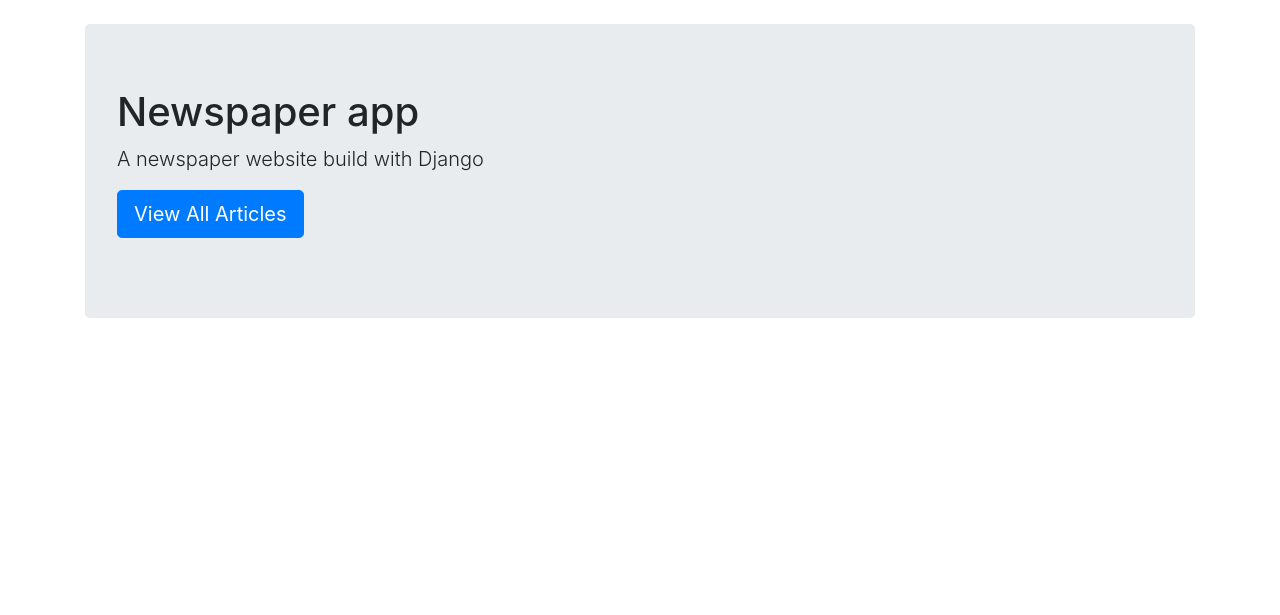
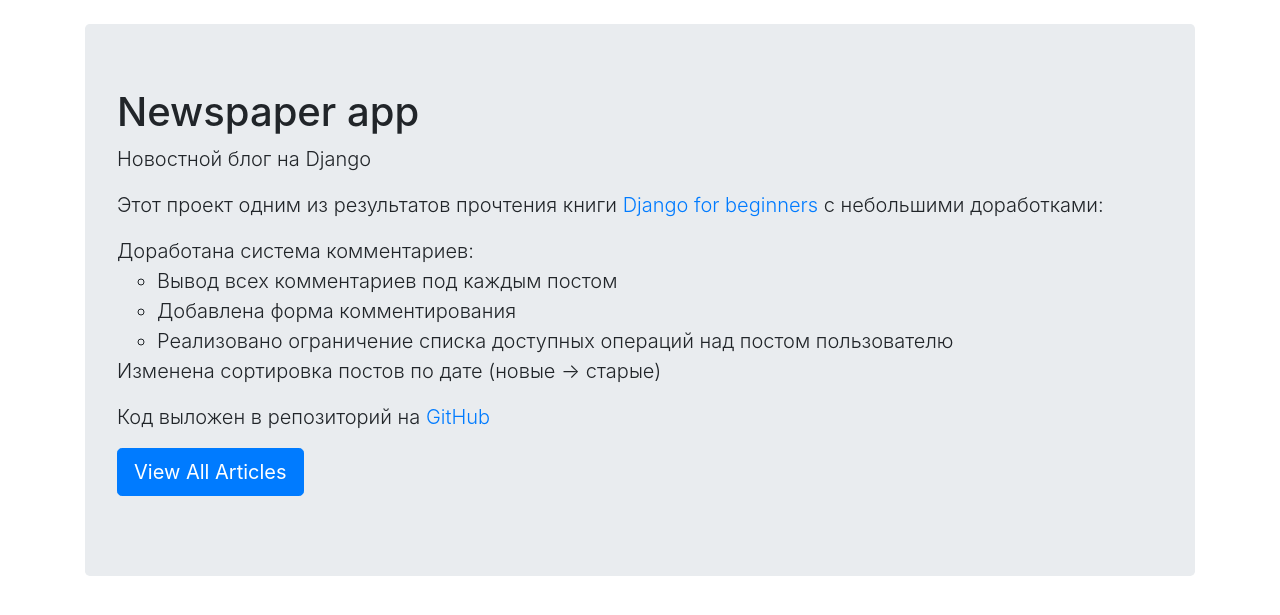
Before and after one commit to LonelyDragon/newspaper-django-app, a Django app: page / in a window 1280 px wide. Shown: the part 56-671 px from the top of the page. Run offline with Django 3.2, Linux system fonts and the light colour scheme; some libraries are stand-ins or nearby versions.

Commit message:
fix templates

```diff
--- a/templates/article_comment_add.html
+++ b/templates/article_comment_add.html
@@ -6,6 +6,6 @@
     <h1>Leave your comment</h1>
     <form action="" method="POST">{% csrf_token %}
         {{ form.as_p }}
-        <button class="btn btn-info ml-2" type="submit">Update</button>
+        <button class="btn btn-info ml-2" type="submit">Submit</button>
     </form>
 {% endblock content %}
--- a/templates/article_edit.html
+++ b/templates/article_edit.html
@@ -6,6 +6,6 @@
     <h1>Edit</h1>
     <form action="" method="POST">{% csrf_token %}
         {{ form.as_p }}
-        <button class="btn btn-info ml-2" type="submit">Update</button>
+        <button class="btn btn-info ml-2" type="submit">Submit</button>
     </form>
 {% endblock content %}
--- a/templates/base.html
+++ b/templates/base.html
@@ -18,7 +18,7 @@
             <a class="navbar-brand" href="{% url 'home' %}">Newspaper</a>
             {% if user.is_authenticated %}
                 <ul class="navbar-nav mr-auto">
-                    <li class="nav-item"><a href="{% url 'article_new' %}">+New</a></li>
+                    <li class="nav-item" ><a href="{% url 'article_new' %}">+New</a></li>
                 </ul>
             {% endif %}
             <button class="navbar-toggler" type="button" data-toggle="collapse"
--- a/templates/home.html
+++ b/templates/home.html
@@ -5,7 +5,18 @@
 {% block content %}
     <div class="jumbotron">
         <h1 class="disoplay-4">Newspaper app</h1>
-        <p class="lead">A newspaper website build with Django</p>
+        <p class="lead">Новостной блог на Django</p>
+        <p class="lead">Этот проект одним из результатов прочтения книги <a href="https://djangoforbeginners.com/">Django for beginners</a> с небольшими доработками:</p>
+        <ul class="list-unstyled lead">
+            <li>Доработана система комментариев:</li>
+                <ul>
+                    <li>Вывод всех комментариев под каждым постом</li>
+                    <li>Добавлена форма комментирования</li>
+                    <li>Реализовано ограничение списка доступных операций над постом пользователю</li>
+                </ul>
+            <li>Изменена сортировка постов по дате (новые -> старые)</li>
+        </ul>
+        <p class="lead">Код выложен в репозиторий на <a href="https://github.com/LonelyDragon/newspaper-django-app">GitHub</a></p>
         <p class="lead">
             <a class="btn btn-primary btn-lg" href="{% url 'article_list' %}" role="button">View All Articles</a>
         </p>
```
Also changed, not shown: templates/article_list.html (+7 -3 lines).
